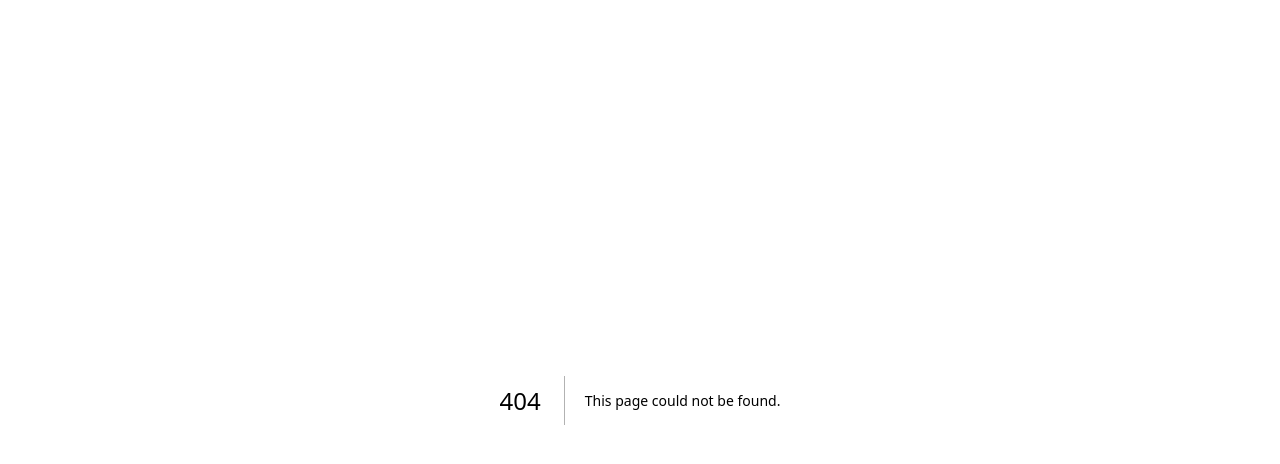
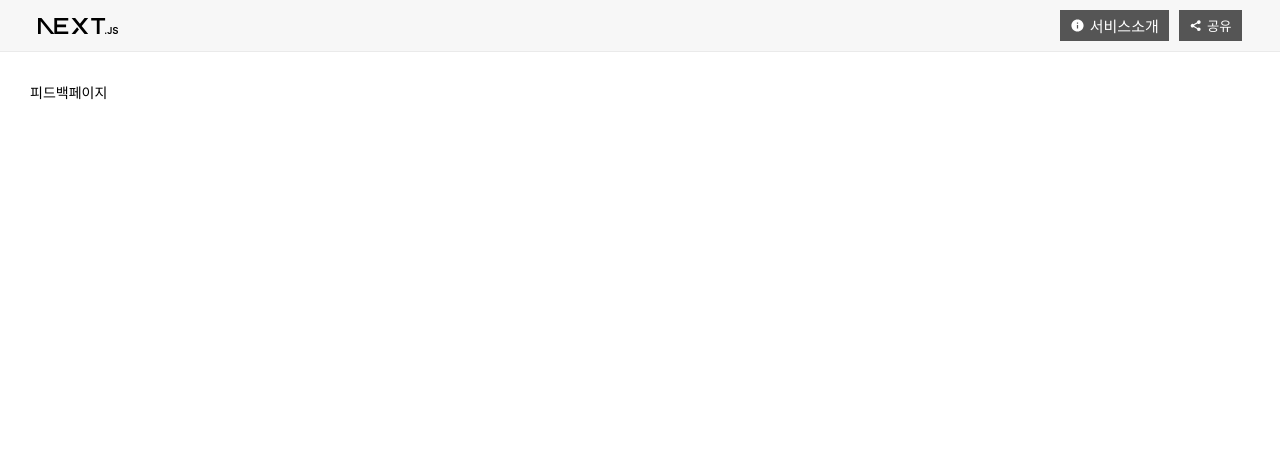
Before and after one commit to kimsomi0126/health-center, a Next.js app: page /feedback in a window 1280 px wide. Before the commit this address had no page. Shown: the top 464 px of the page. Built offline with nearby package versions, Linux system fonts and the light colour scheme.

Commit message:
feat : 기본 페이지 구성

```diff
--- a/package.json
+++ b/package.json
@@ -12,6 +12,7 @@
     "next": "14.1.1",
     "react": "^18",
     "react-dom": "^18",
+    "react-icons": "^5.0.1",
     "sass": "^1.71.1"
   },
   "devDependencies": {
--- /dev/null
+++ b/src/app/feedback/page.tsx
@@ -0,0 +1,23 @@
+"use client";
+import HeaderComponent from '@/components/common/HeaderComponent'
+import React from 'react'
+import styles from '@/styles/header.module.scss'
+import Link from 'next/link'
+import { IoShareSocialSharp } from 'react-icons/io5';
+import { IoMdInformationCircle } from 'react-icons/io';
+
+const Feedback = ():JSX.Element => {
+  return (
+    <>
+      <HeaderComponent rightElements={[
+        <Link href="/about" key="about" className={styles.box}><IoMdInformationCircle />서비스소개</Link>,
+        <button key="share" className={styles.box} onClick={()=>{alert("공유")}}><IoShareSocialSharp />공유</button>,
+      ]}/>
+      <main>
+        피드백페이지
+      </main>
+    </>
+  )
+}
+
+export default Feedback
--- a/src/app/globals.css
+++ /dev/null
@@ -1,33 +0,0 @@
-@tailwind base;
-@tailwind components;
-@tailwind utilities;
-
-:root {
-  --foreground-rgb: 0, 0, 0;
-  --background-start-rgb: 214, 219, 220;
-  --background-end-rgb: 255, 255, 255;
-}
-
-@media (prefers-color-scheme: dark) {
-  :root {
-    --foreground-rgb: 255, 255, 255;
-    --background-start-rgb: 0, 0, 0;
-    --background-end-rgb: 0, 0, 0;
-  }
-}
-
-body {
-  color: rgb(var(--foreground-rgb));
-  background: linear-gradient(
-      to bottom,
-      transparent,
-      rgb(var(--background-end-rgb))
-    )
-    rgb(var(--background-start-rgb));
-}
-
-@layer utilities {
-  .text-balance {
-    text-wrap: balance;
-  }
-}
--- a/src/app/layout.tsx
+++ b/src/app/layout.tsx
@@ -1,12 +1,11 @@
 import type { Metadata } from "next";
 import { Inter } from "next/font/google";
-import "./globals.css";
+import "@/styles/globals.css";
 
-const inter = Inter({ subsets: ["latin"] });
 
 export const metadata: Metadata = {
-  title: "Create Next App",
-  description: "Generated by create next app",
+  title: "전국 보건소 위치 안내",
+  description: "전국 보건소 위치 안내 서비스 앱",
 };
 
 export default function RootLayout({
@@ -15,8 +14,8 @@ export default function RootLayout({
   children: React.ReactNode;
 }>) {
   return (
-    <html lang="en">
-      <body className={inter.className}>{children}</body>
+    <html lang="ko">
+      <body>{children}</body>
     </html>
   );
 }
--- a/src/app/page.tsx
+++ b/src/app/page.tsx
@@ -1,113 +1,20 @@
-import Image from "next/image";
+"use client";
+import
+HeaderComponent from '@/components/common/HeaderComponent';
+import styles from '@/styles/header.module.scss'
+import Link from 'next/link';
+import { IoMdInformationCircle } from 'react-icons/io';
+import { IoChatbubblesSharp, IoShareSocialSharp } from 'react-icons/io5';
 
 export default function Home() {
   return (
-    <main className="flex min-h-screen flex-col items-center justify-between p-24">
-      <div className="z-10 max-w-5xl w-full items-center justify-between font-mono text-sm lg:flex">
-        <p className="fixed left-0 top-0 flex w-full justify-center border-b border-gray-300 bg-gradient-to-b from-zinc-200 pb-6 pt-8 backdrop-blur-2xl dark:border-neutral-800 dark:bg-zinc-800/30 dark:from-inherit lg:static lg:w-auto  lg:rounded-xl lg:border lg:bg-gray-200 lg:p-4 lg:dark:bg-zinc-800/30">
-          Get started by editing&nbsp;
-          <code className="font-mono font-bold">src/app/page.tsx</code>
-        </p>
-        <div className="fixed bottom-0 left-0 flex h-48 w-full items-end justify-center bg-gradient-to-t from-white via-white dark:from-black dark:via-black lg:static lg:h-auto lg:w-auto lg:bg-none">
-          <a
-            className="pointer-events-none flex place-items-center gap-2 p-8 lg:pointer-events-auto lg:p-0"
-            href="https://vercel.com?utm_source=create-next-app&utm_medium=appdir-template&utm_campaign=create-next-app"
-            target="_blank"
-            rel="noopener noreferrer"
-          >
-            By{" "}
-            <Image
-              src="/vercel.svg"
-              alt="Vercel Logo"
-              className="dark:invert"
-              width={100}
-              height={24}
-              priority
-            />
-          </a>
-        </div>
-      </div>
-
-      <div className="relative flex place-items-center before:absolute before:h-[300px] before:w-full sm:before:w-[480px] before:-translate-x-1/2 before:rounded-full before:bg-gradient-radial before:from-white before:to-transparent before:blur-2xl before:content-[''] after:absolute after:-z-20 after:h-[180px] after:w-full sm:after:w-[240px] after:translate-x-1/3 after:bg-gradient-conic after:from-sky-200 after:via-blue-200 after:blur-2xl after:content-[''] before:dark:bg-gradient-to-br before:dark:from-transparent before:dark:to-blue-700 before:dark:opacity-10 after:dark:from-sky-900 after:dark:via-[#0141ff] after:dark:opacity-40 before:lg:h-[360px] z-[-1]">
-        <Image
-          className="relative dark:drop-shadow-[0_0_0.3rem_#ffffff70] dark:invert"
-          src="/next.svg"
-          alt="Next.js Logo"
-          width={180}
-          height={37}
-          priority
-        />
-      </div>
-
-      <div className="mb-32 grid text-center lg:max-w-5xl lg:w-full lg:mb-0 lg:grid-cols-4 lg:text-left">
-        <a
-          href="https://nextjs.org/docs?utm_source=create-next-app&utm_medium=appdir-template&utm_campaign=create-next-app"
-          className="group rounded-lg border border-transparent px-5 py-4 transition-colors hover:border-gray-300 hover:bg-gray-100 hover:dark:border-neutral-700 hover:dark:bg-neutral-800/30"
-          target="_blank"
-          rel="noopener noreferrer"
-        >
-          <h2 className={`mb-3 text-2xl font-semibold`}>
-            Docs{" "}
-            <span className="inline-block transition-transform group-hover:translate-x-1 motion-reduce:transform-none">
-              -&gt;
-            </span>
-          </h2>
-          <p className={`m-0 max-w-[30ch] text-sm opacity-50`}>
-            Find in-depth information about Next.js features and API.
-          </p>
-        </a>
-
-        <a
-          href="https://nextjs.org/learn?utm_source=create-next-app&utm_medium=appdir-template-tw&utm_campaign=create-next-app"
-          className="group rounded-lg border border-transparent px-5 py-4 transition-colors hover:border-gray-300 hover:bg-gray-100 hover:dark:border-neutral-700 hover:dark:bg-neutral-800/30"
-          target="_blank"
-          rel="noopener noreferrer"
-        >
-          <h2 className={`mb-3 text-2xl font-semibold`}>
-            Learn{" "}
-            <span className="inline-block transition-transform group-hover:translate-x-1 motion-reduce:transform-none">
-              -&gt;
-            </span>
-          </h2>
-          <p className={`m-0 max-w-[30ch] text-sm opacity-50`}>
-            Learn about Next.js in an interactive course with&nbsp;quizzes!
-          </p>
-        </a>
-
-        <a
-          href="https://vercel.com/templates?framework=next.js&utm_source=create-next-app&utm_medium=appdir-template&utm_campaign=create-next-app"
-          className="group rounded-lg border border-transparent px-5 py-4 transition-colors hover:border-gray-300 hover:bg-gray-100 hover:dark:border-neutral-700 hover:dark:bg-neutral-800/30"
-          target="_blank"
-          rel="noopener noreferrer"
-        >
-          <h2 className={`mb-3 text-2xl font-semibold`}>
-            Templates{" "}
-            <span className="inline-block transition-transform group-hover:translate-x-1 motion-reduce:transform-none">
-              -&gt;
-            </span>
-          </h2>
-          <p className={`m-0 max-w-[30ch] text-sm opacity-50`}>
-            Explore starter templates for Next.js.
-          </p>
-        </a>
-
-        <a
-          href="https://vercel.com/new?utm_source=create-next-app&utm_medium=appdir-template&utm_campaign=create-next-app"
-          className="group rounded-lg border border-transparent px-5 py-4 transition-colors hover:border-gray-300 hover:bg-gray-100 hover:dark:border-neutral-700 hover:dark:bg-neutral-800/30"
-          target="_blank"
-          rel="noopener noreferrer"
-        >
-          <h2 className={`mb-3 text-2xl font-semibold`}>
-            Deploy{" "}
-            <span className="inline-block transition-transform group-hover:translate-x-1 motion-reduce:transform-none">
-              -&gt;
-            </span>
-          </h2>
-          <p className={`m-0 max-w-[30ch] text-sm opacity-50 text-balance`}>
-            Instantly deploy your Next.js site to a shareable URL with Vercel.
-          </p>
-        </a>
-      </div>
-    </main>
+    <>
+      <HeaderComponent rightElements={[
+        <Link href="/about" key="about" className={styles.box}><IoMdInformationCircle />서비스소개</Link>,
+        <Link  href="/feedback" key="feedback" className={styles.box}> <IoChatbubblesSharp /> 피드백</Link>,
+        <button key="share" className={styles.box} onClick={()=>{alert("공유")}}> <IoShareSocialSharp /> 공유</button>,
+      ]}/>
+      <main>테스트</main>
+    </>
   );
 }
--- /dev/null
+++ b/src/components/common/HeaderComponent.tsx
@@ -0,0 +1,30 @@
+ import Link from 'next/link'
+import React from 'react'
+import styles from '@/styles/header.module.scss'
+import Image from 'next/image'
+
+// React.ReactNode는 React에서 만든 HTML 요소
+// 여러개의 children 을 받을것이므로 배열로 설정
+interface Props {
+  rightElements ?: React.ReactNode[];
+}
+
+ const HeaderComponent:React.FC<Props> = ({rightElements}):JSX.Element => {
+   return (
+     <header className={styles.header}>
+      <div className={styles.flexitem}>
+        <Link href="/" className={styles.logo}>
+          <Image src={"/next.svg"} width={80} height={20} quality={75} priority={true} alt='보건소 안내 서비스'/>
+        </Link>
+      </div>
+      {rightElements && <div className={styles.flexitem}>{rightElements}</div>}
+      {/* <div className={styles.flexitem}>
+        <Link href="/about"  className={styles.box}>About</Link>
+        <Link href="/feedback"  className={styles.box}>Feedback</Link>
+        <Link href="/"  className={styles.box}>menu3</Link>
+      </div> */}
+     </header>
+   )
+ }
+
+ export default HeaderComponent
--- /dev/null
+++ b/src/styles/globals.css
@@ -0,0 +1,30 @@
+* {
+  margin: 0;
+  padding: 0;
+  box-sizing: border-box;
+  outline-style: none;
+}
+ul,
+li {
+  list-style: none;
+}
+a {
+  color: #000;
+  text-decoration: none;
+}
+html {
+  position: relative;
+  font-size: 10px;
+}
+body {
+  position: relative;
+}
+button {
+  cursor: pointer;
+  border:0;
+}
+
+main {
+  padding:3rem;
+  font-size: 1.4rem;
+}
--- /dev/null
+++ b/src/styles/header.module.scss
@@ -0,0 +1,37 @@
+.header {
+  position: relative;
+  width: 100%;
+  padding:1rem 3%;
+  border-bottom:1px solid rgba(0,0,0,0.05);
+  font-size: 1.5rem;
+  background: #f7f7f7;
+  display: flex;
+  justify-content: space-between;
+  align-items: center;
+  z-index: 999;
+
+}
+.flexitem {
+  display: flex;
+  gap: 1rem;
+}
+.logo {
+  img {
+    max-width: 8rem;
+    vertical-align: middle;
+  }
+}
+.box  {
+  background: #555;
+  color:#fff;
+  padding: 0.5rem 1rem;
+  transition: 0.2s;
+  display: flex;
+  align-items: center;
+  &:active, &:hover {
+    background: #222;
+  }
+  svg {
+    margin-right: 0.5rem;
+  }
+}
```
Also changed, not shown: src/app/about/page.tsx (added, +20 -0 lines), 2 other files (tests, documents, lock files or other folders).
